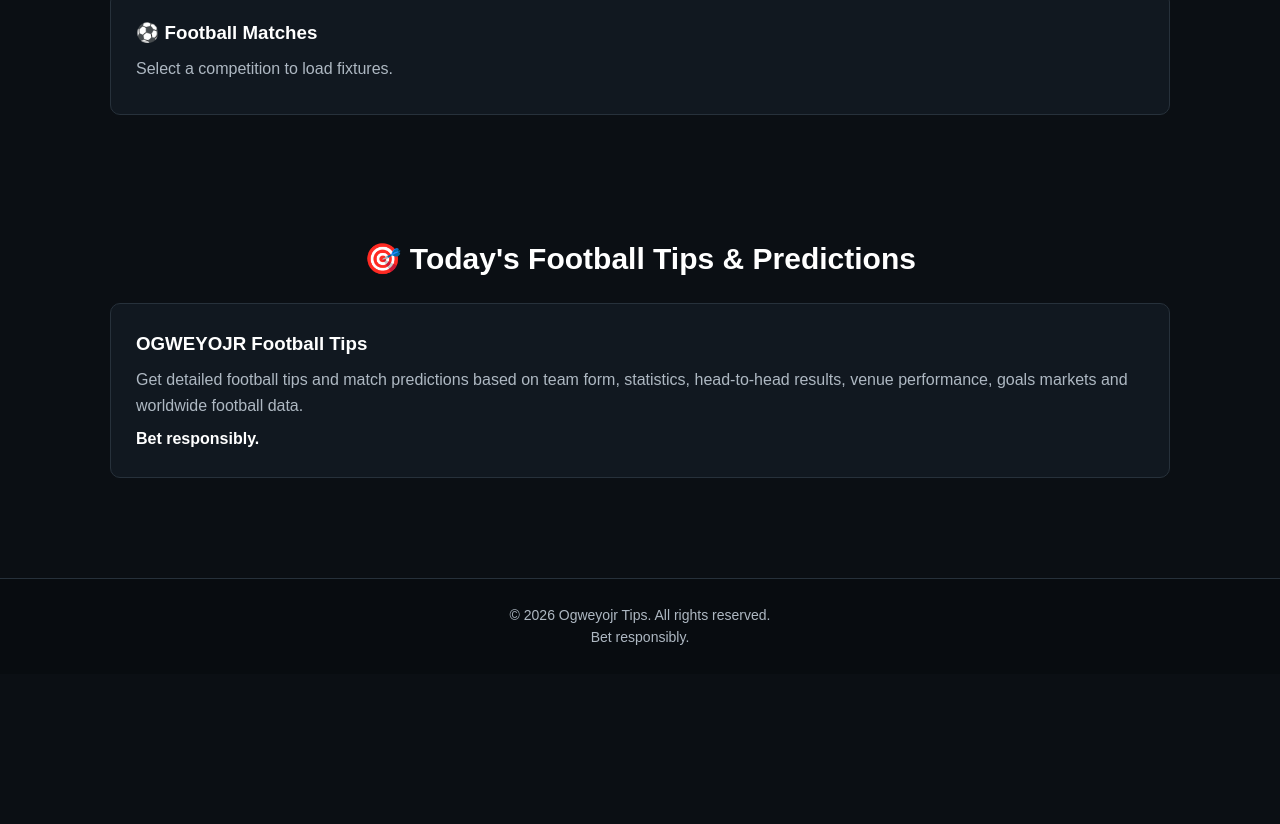
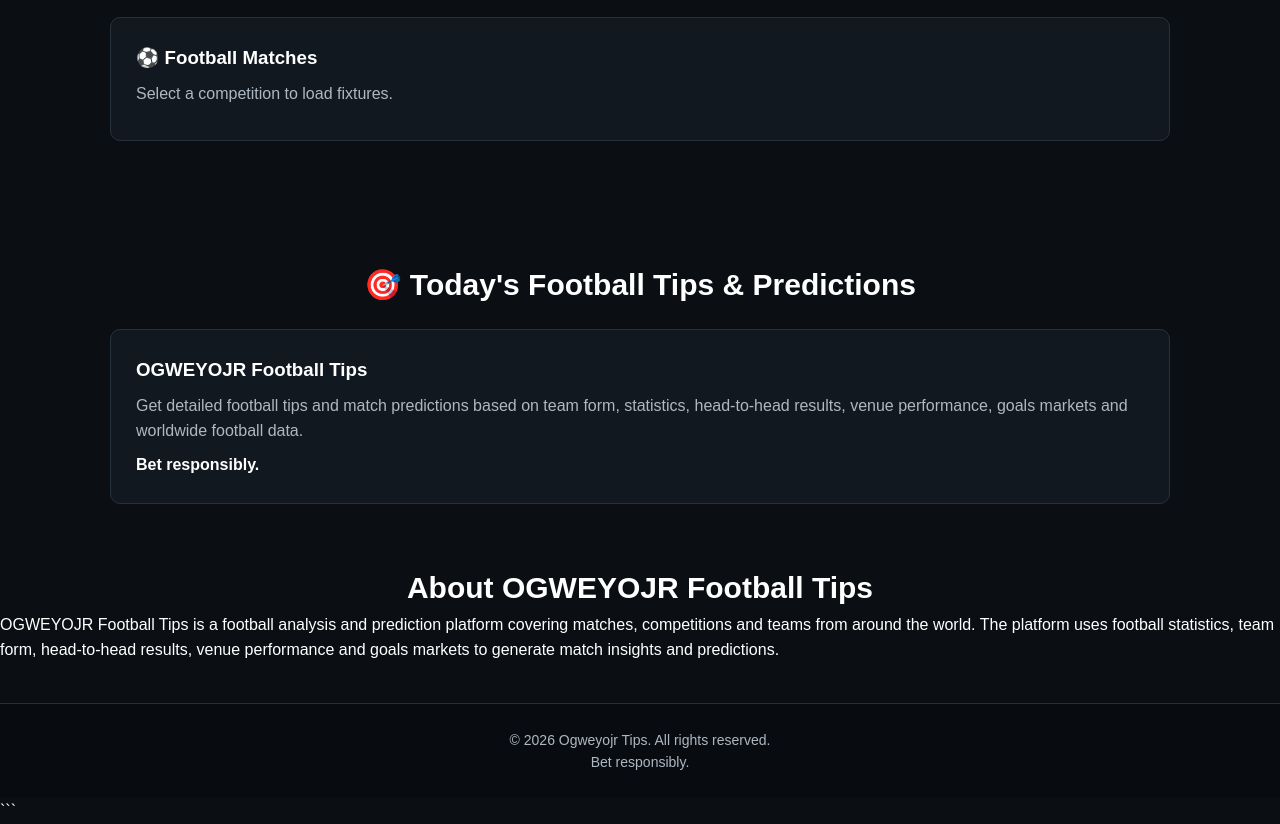
Before and after one commit to steveogweyo148-debug/ogweyo-football, a plain HTML site: page index.html in a window 1280 px wide. Shown: the part 1428-2252 px from the top of the page. Before the commit the page ends 2102 px from the top, so only its background shows below. Drawn offline with Linux system fonts and the light colour scheme; no server answers.

Commit message:
Update index.html
Add About OGWEYOJR section

````diff
--- a/index.html
+++ b/index.html
@@ -1,15 +1,24 @@
+```html
 <!DOCTYPE html>
 <html lang="en">
 
 <head>
-    <meta name="description" content="OGWEYOJR Football Tips & Predictions — football analysis, match predictions, goals and betting markets powered by the OGWEYOJR prediction engine.">
-    <meta name="google-site-verification" content="WKkMusudokBk5dRWYsnx1E2LXeCN8UXIE520v3p06IE" />
+
+    <meta name="description"
+        content="OGWEYOJR Football Tips & Predictions — football analysis, match predictions, goals and betting markets powered by the OGWEYOJR prediction engine.">
+
+    <meta name="google-site-verification"
+        content="WKkMusudokBk5dRWYsnx1E2LXeCN8UXIE520v3p06IE" />
+
     <meta charset="UTF-8">
-    <meta name="viewport" content="width=device-width, initial-scale=1.0">
+
+    <meta name="viewport"
+        content="width=device-width, initial-scale=1.0">
 
     <title>OGWEYOJR Football Tips & Predictions</title>
 
     <link rel="stylesheet" href="style.css">
+
 </head>
 
 <body>
@@ -23,6 +32,7 @@
         <a href="#matches">Matches</a>
         <a href="#tips">Tips</a>
         <a href="#analysis">Match Analysis</a>
+        <a href="#about">About</a>
     </nav>
 
 </header>
@@ -41,6 +51,7 @@
             statistics and football insights from leagues and competitions
             around the world with the OGWEYOJR prediction engine.
         </p>
+
         <button
             type="button"
             onclick="document.getElementById('analysis').scrollIntoView({behavior:'smooth'})">
@@ -245,6 +256,7 @@
     <section
         class="tips"
         id="tips">
+
         <h2>🎯 Today's Football Tips & Predictions</h2>
 
         <div class="tip-card">
@@ -262,6 +274,25 @@
             </span>
 
         </div>
+
+    </section>
+
+
+    <!-- ABOUT OGWEYOJR -->
+
+    <section
+        class="about"
+        id="about">
+
+        <h2>About OGWEYOJR Football Tips</h2>
+
+        <p>
+            OGWEYOJR Football Tips is a football analysis and prediction
+            platform covering matches, competitions and teams from around
+            the world. The platform uses football statistics, team form,
+            head-to-head results, venue performance and goals markets to
+            generate match insights and predictions.
+        </p>
 
     </section>
 
@@ -291,3 +322,4 @@
 </body>
 
 </html>
+```
````
Lines whose indentation alone changed are shown as unchanged.
